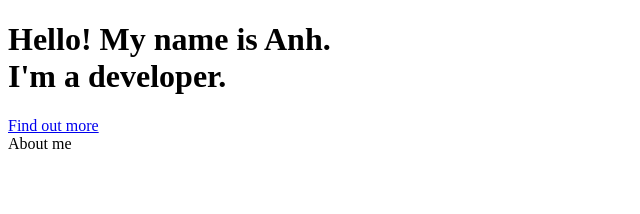
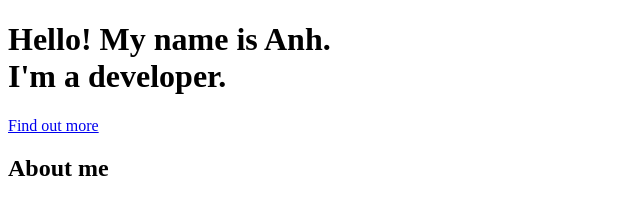
Before and after one commit to anh-p/portfolio, a plain HTML site: page index.html in a window 1280 px wide. Shown: the whole page, without its empty margins (0-640 px from the left). Drawn offline with Linux system fonts and the light colour scheme.

Commit message:
Created index.html, added header and main sections

```diff
--- a/index.html
+++ b/index.html
@@ -12,8 +12,9 @@
     <a href="#about">Find out more</a>
   </header>
   <main>
-    <section
+    <section>
     <h2>About me</h2>
+  </section>
   </main>
 </body>
 </html>
```
